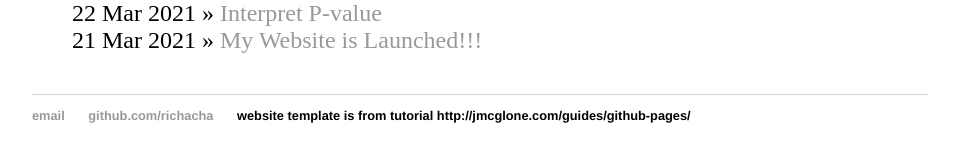
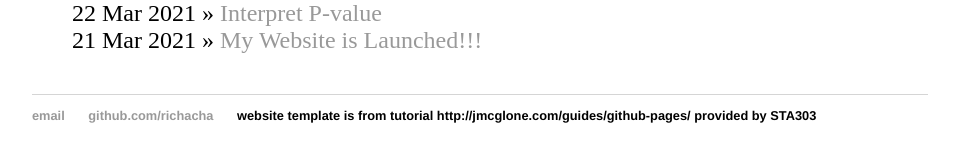
Before and after one commit to Richacha/haolinzhang.github.io, a Jekyll site: the page built from blog/index.html, in a window 1280 px wide. Shown: the part 278-440 px from the top of the page, without its empty margins (160-1119 px from the left). Built offline with Jekyll 4.4.1, drawn with Linux system fonts in a browser that asks for light colours.

Commit message:
Update default.html

```diff
--- a/_layouts/default.html
+++ b/_layouts/default.html
@@ -23,7 +23,7 @@
 	    		<ul>
 	        		<li><a href="richardhz.zhang@mail.utoronto.ca">email</a></li>
 	        		<li><a href="https://github.com/richacha">github.com/richacha</a></li>
-				<li>website template is from tutorial http://jmcglone.com/guides/github-pages/</li>
+				<li>website template is from tutorial http://jmcglone.com/guides/github-pages/ provided by STA303</li>
 				</ul>
 			</footer>
 
```
